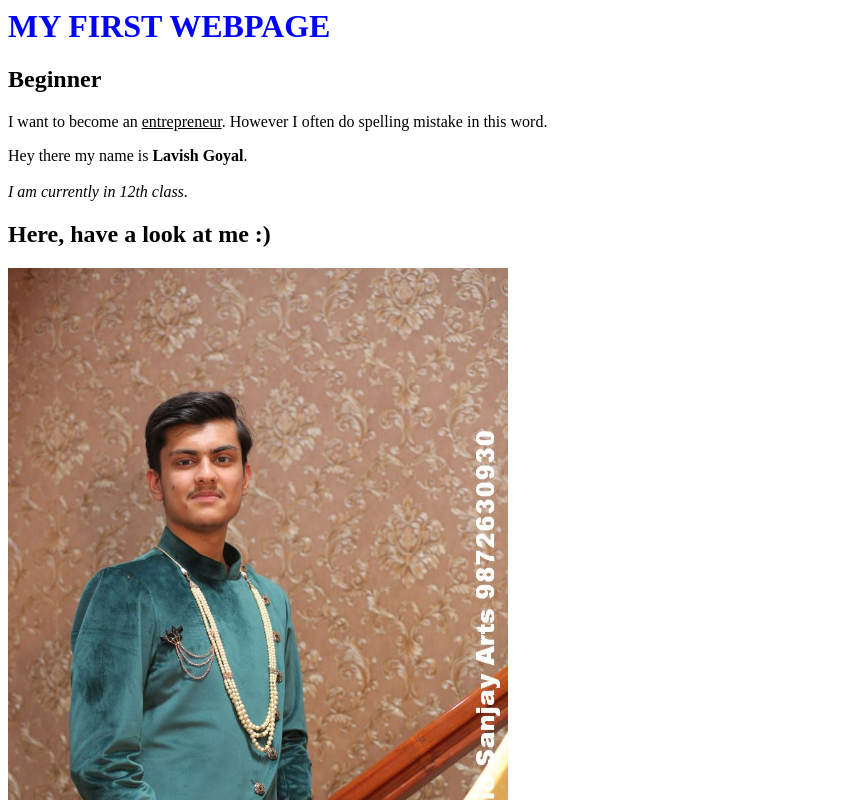
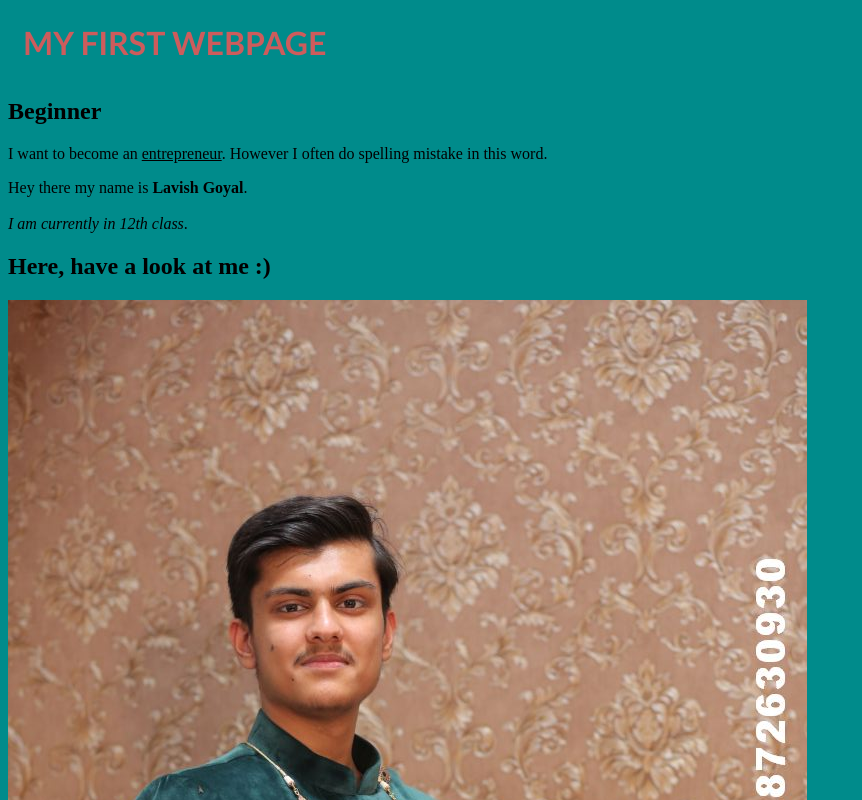
Before and after one commit to goellavish10/firsttime, a plain HTML site: page index.html in a window 1280 px wide. Shown: the top 800 px of the page, without its empty margins (0-862 px from the left). Drawn offline with Linux system fonts and the light colour scheme.

Commit message:
Update index.html

```diff
--- a/index.html
+++ b/index.html
@@ -1,19 +1,23 @@
 <html>
 <head>
-   <title> MY FIRST WEBPAGE </title>
+  <style>
+     body {background-color: darkcyan;}
+     h1 {color: indianred;
+     font-family: 'Gill Sans', 'Gill Sans MT', Calibri, 'Trebuchet MS', sans-serif;
+     border: 2px whitesmoke;
+     padding: 15px;}
+  </style>
+  <title> MY FIRST WEBPAGE </title>
 </head>
 
 <body>
-   <h1 style="color:blue"> MY FIRST WEBPAGE </h1>
-       <h2 style="colour:green";"font-size:150%"> Beginner </h2>
+   <h1> MY FIRST WEBPAGE </h1>
+       <h2> Beginner </h2>
    I want to become an <u>entrepreneur</u>. However I often do spelling mistake in this word.
    <p>
 Hey there my name is <b>Lavish Goyal</b>. <br><br> <i>I am currently in 12th class</i>. </p>
 <p> <h2>Here, have a look at me :)</h2></p>
-<img src="PHOTO.jpeg" height="757" width="500"/>
-
-   <p>I know I am looking nice.</p>
-
-
-</body>
-</html>
+<img src="PHOTO.jpeg"/>
+<div>
+Well that's me on my brother's wedding.</div>
+<p>I know I am looking nice.</p>
```
